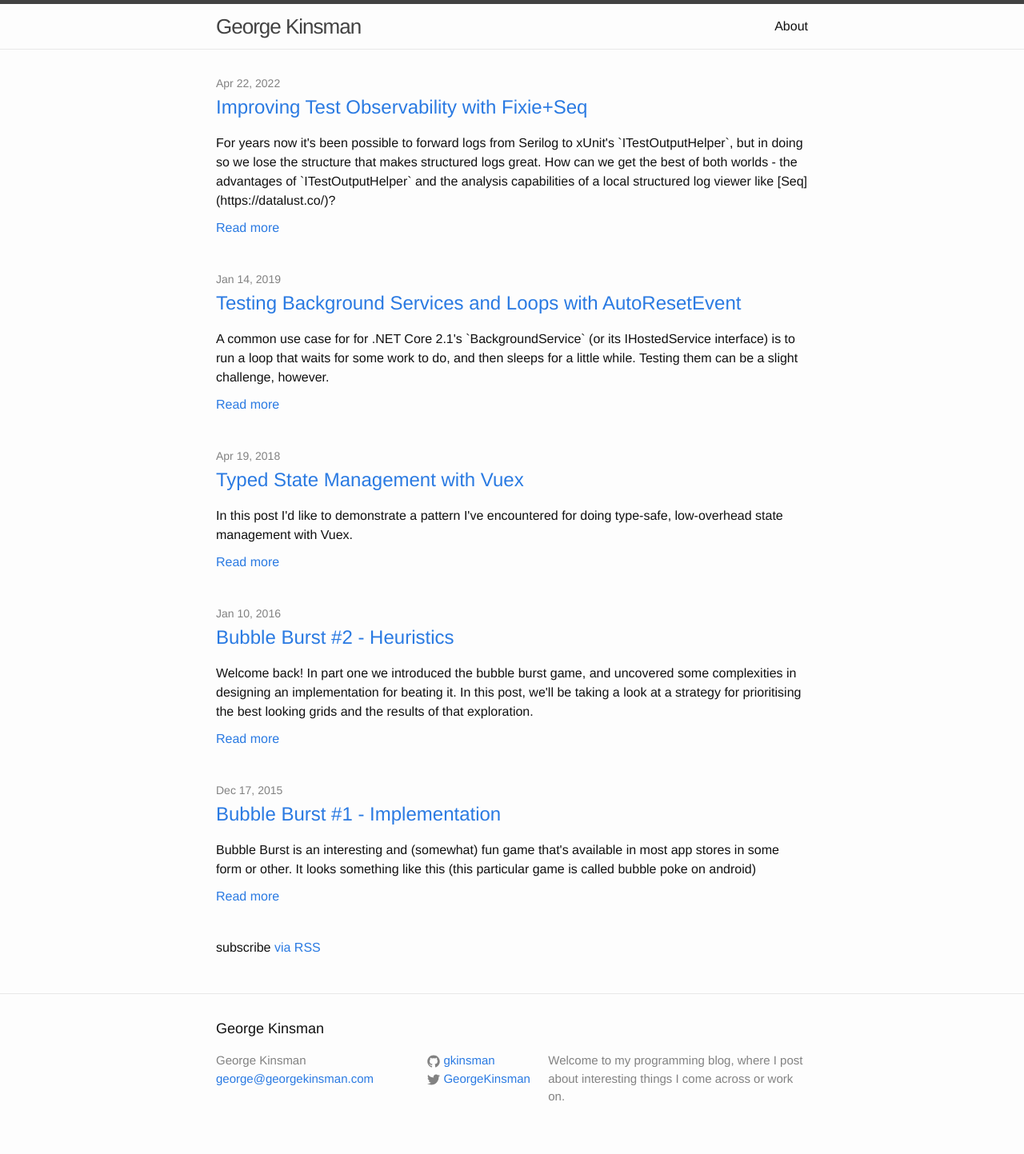
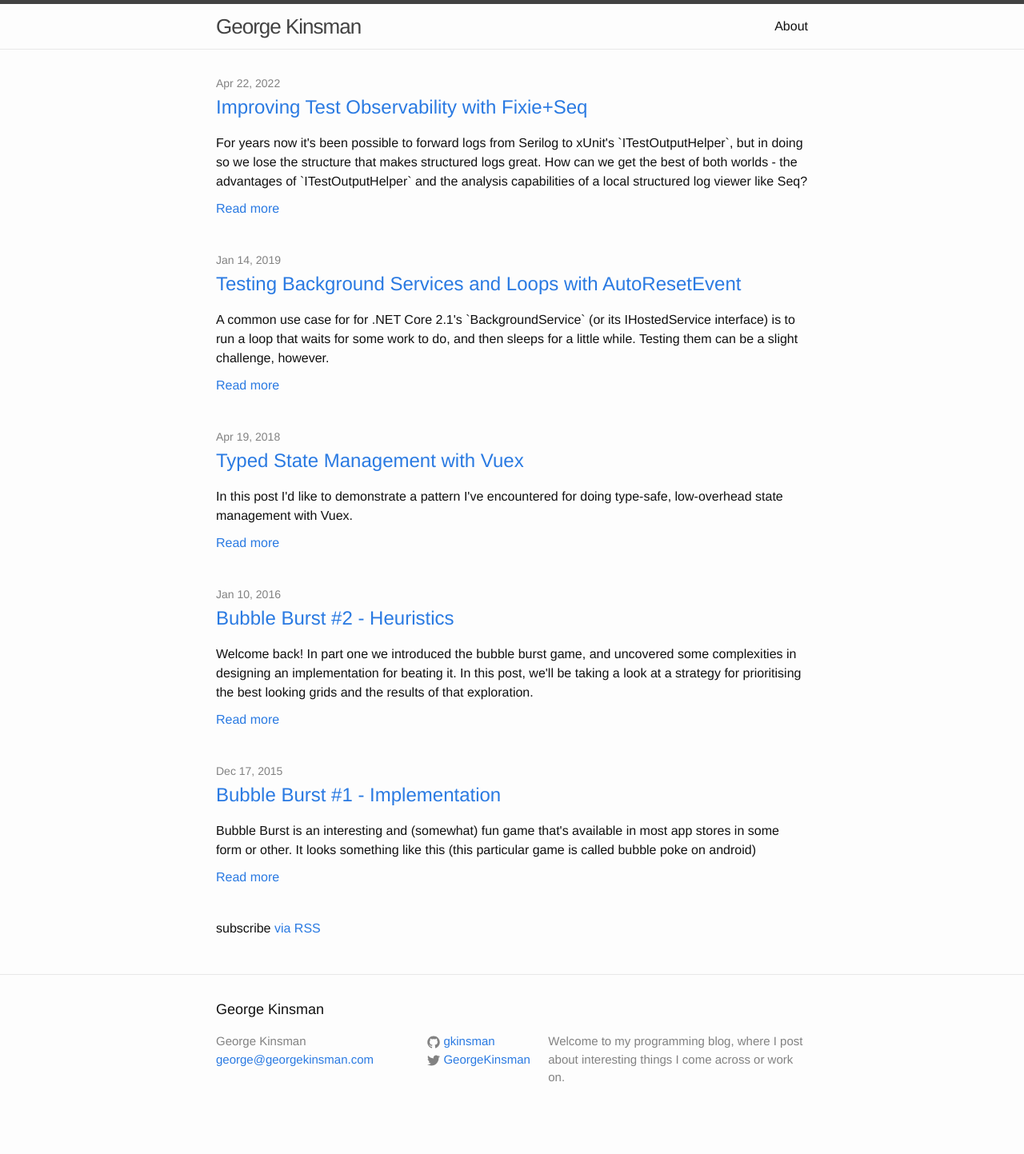
Before and after one commit to gkinsman/gkinsman.github.io, a Jekyll site: the page built from index.html, in a window 1280 px wide. Shown: the whole page at 80% size. Built offline with Jekyll 4.4.1, drawn with Linux system fonts in a browser that asks for light colours; after the commit the page ends 1419 px from its top, so only the background shows below that; some of the changed lines change nothing that is shown.

Commit message:
- Links dont appear to work in extracts

```diff
--- a/_posts/2022-04-22-Improving-Test-Observability-Fixie-Seq.md
+++ b/_posts/2022-04-22-Improving-Test-Observability-Fixie-Seq.md
@@ -4,7 +4,7 @@
 title: >
   Improving Test Observability with Fixie+Seq
 category: Programming
-excerpt: For years now it's been possible to forward logs from Serilog to xUnit's `ITestOutputHelper`, but in doing so we lose the structure that makes structured logs great. How can we get the best of both worlds - the advantages of `ITestOutputHelper` and the analysis capabilities of a local structured log viewer like [Seq](https://datalust.co/)?
+excerpt: For years now it's been possible to forward logs from Serilog to xUnit's `ITestOutputHelper`, but in doing so we lose the structure that makes structured logs great. How can we get the best of both worlds - the advantages of `ITestOutputHelper` and the analysis capabilities of a local structured log viewer like Seq?
 ---
 
 For years now it's been possible to forward logs from Serilog to xUnit's `ITestOutputHelper`, but in doing so we lose the structure that makes structured logs great. How can we get the best of both worlds - the advantages of `ITestOutputHelper` and the analysis capabilities of a local structured log viewer like [Seq](https://datalust.co/)?
```
